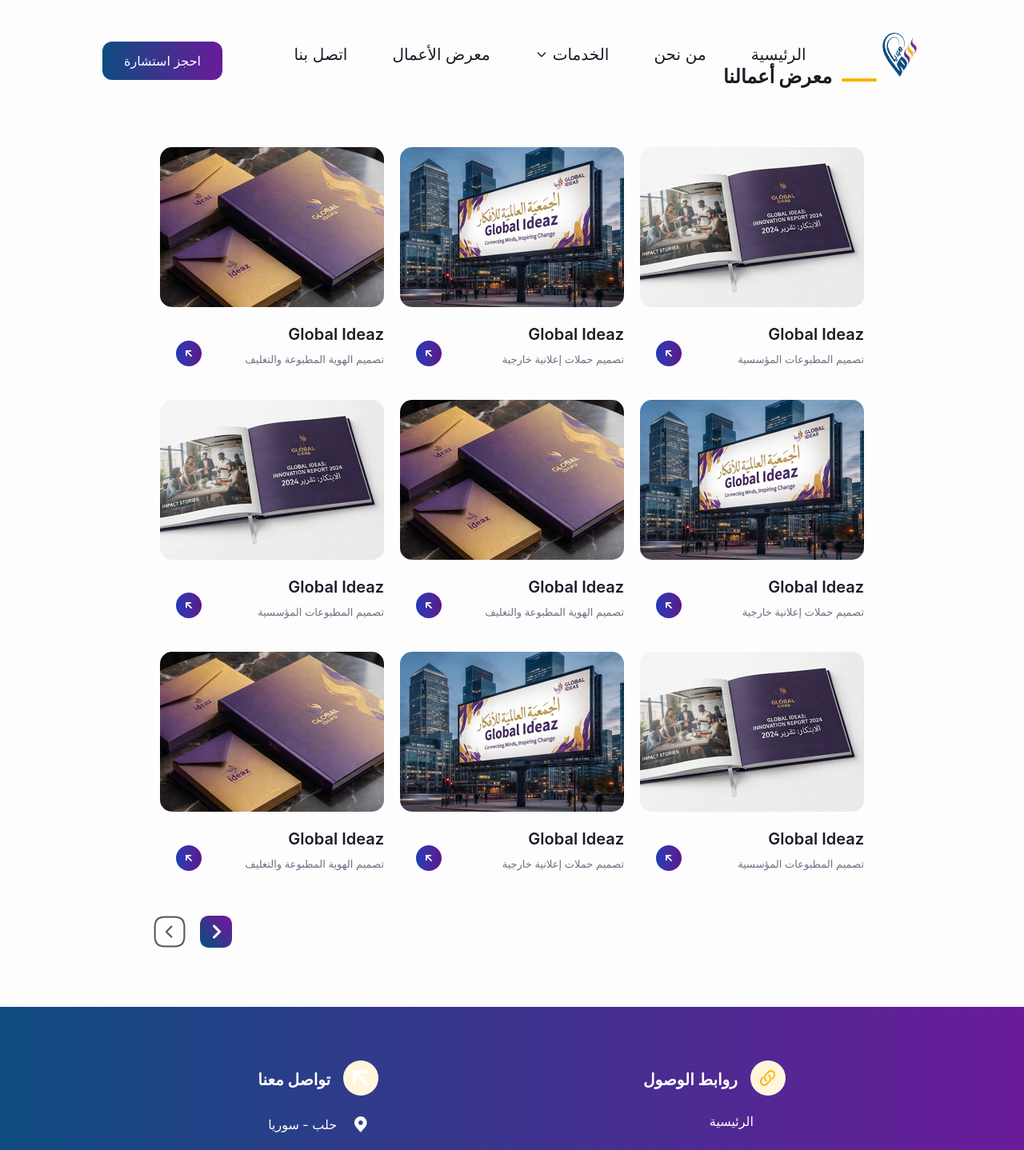
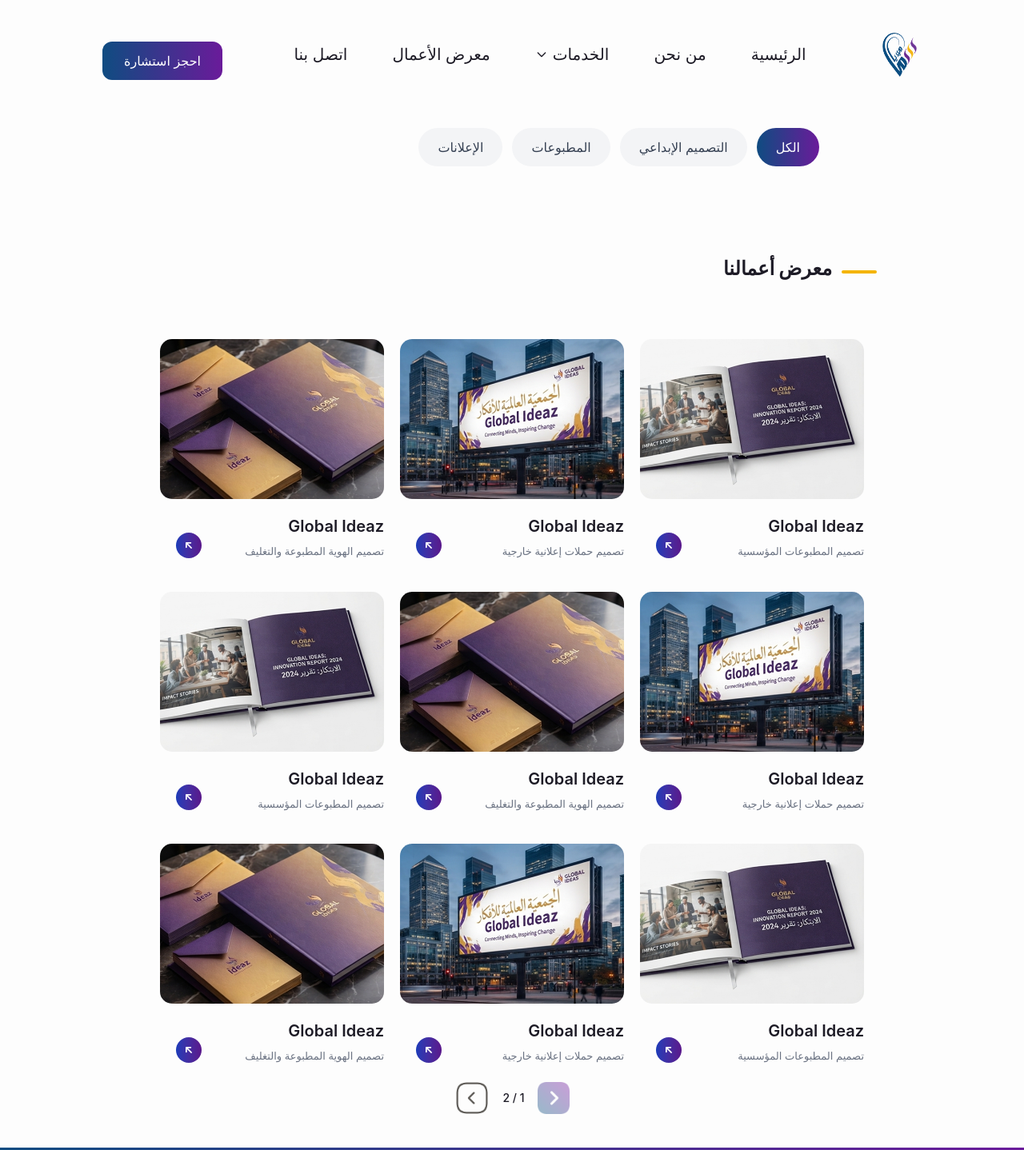
Before and after one commit to Abdalrhman-abd/media-agency-web, a React (Vite) app: page /PortfolioPage in a window 1280 px wide. Shown: the top 1438 px of the page at 80% size. Built offline with nearby package versions, Linux system fonts and the light colour scheme.

Commit message:
feat(portfolio): add category filter chips and pagination

```diff
--- a/src/features/portfolio/components/PortfolioPagination.tsx
+++ b/src/features/portfolio/components/PortfolioPagination.tsx
@@ -1,7 +1,59 @@
-import React from 'react';
+import React from 'react'
+import Vector2 from '../../../assets/images/Vector2.png'
+import icon9 from '../../../assets/images/icon9.png'
 
-const PortfolioPagination = () => {
-  return <div>PortfolioPagination</div>;
-};
+interface PortfolioPaginationProps {
+  currentPage: number;
+  totalPages: number;
+  onPageChange: (page: number) => void;
+}
 
-export default PortfolioPagination;
+const PortfolioPagination = ({
+
+  currentPage,
+  totalPages,
+  onPageChange,
+
+}: PortfolioPaginationProps) => {
+  if (totalPages <= 1) return null;
+ return (
+    <div className="flex items-center justify-center gap-4">
+      {/* Previous Page */}
+      <button
+        type="button"
+        disabled={currentPage === 1}
+        onClick={() => onPageChange(currentPage - 1)}
+        className="disabled:opacity-40 disabled:cursor-not-allowed"
+        aria-label="Previous page"
+      >
+        <img
+          src={Vector2}
+          alt=""
+          className="w-10"
+        />
+      </button>
+
+      {/* Current Page */}
+      <span className="text-sm font-medium">
+        {currentPage} / {totalPages}
+      </span>
+
+      {/* Next Page */}
+      <button
+        type="button"
+        disabled={currentPage === totalPages}
+        onClick={() => onPageChange(currentPage + 1)}
+        className="disabled:opacity-40 disabled:cursor-not-allowed"
+        aria-label="Next page"
+      >
+        <img
+          src={icon9}
+          alt=""
+          className="w-11"
+        />
+      </button>
+    </div>
+  );
+}
+
+export default PortfolioPagination
--- a/src/features/portfolio/components/portfolioFilter.tsx
+++ b/src/features/portfolio/components/portfolioFilter.tsx
@@ -1,7 +1,37 @@
-import React from 'react';
+import type { PortfolioCategory } from "../types";
 
-const portfolioFilter = () => {
-  return <div>portfolioFilter</div>;
+interface CategoryFilterProps {
+  selectedCategory: PortfolioCategory;
+  onCategoryChange: (category: PortfolioCategory) => void;
+}
+
+const categories = [
+  { label: "الكل", value: "all" },
+  { label: "التصميم الإبداعي", value: "creative" },
+  { label: "المطبوعات", value: "print" },
+  { label: "الإعلانات", value: "ads" },
+] as const;
+
+const PortfolioFilter = ({
+  selectedCategory,
+  onCategoryChange,
+}: CategoryFilterProps) => {
+  return (
+    <div className="flex flex-wrap justify-start items-center  gap-3">
+      {categories.map((category) => (
+        <button
+          key={category.value}
+          onClick={() => onCategoryChange(category.value)}
+          className={`rounded-full px-6 py-3 transition-colors ${selectedCategory === category.value
+            ? "brand-gradient text-white"
+            : "bg-gray-100 text-gray-700 hover:bg-gray-200"
+            }`}
+        >
+          {category.label}
+        </button>
+      ))}
+    </div>
+  );
 };
 
-export default portfolioFilter;
+export default PortfolioFilter;
--- a/src/features/portfolio/data.ts
+++ b/src/features/portfolio/data.ts
@@ -77,4 +77,28 @@ export const projectsData: Project[] = [
     image: img3,
     icon: Vector,
   },
+  {
+  id: '10',
+  title: 'Global Ideaz',
+  subtitle: 'تصميم مشروع جديد',
+  category: 'creative',
+  image: img1,
+  icon: Vector,
+},
+{
+  id: '11',
+  title: 'Global Ideaz',
+  subtitle: 'تصميم مشروع جديد',
+  category: 'creative',
+  image: img1,
+  icon: Vector,
+},
+{
+  id: '12',
+  title: 'Global Ideaz',
+  subtitle: 'تصميم مشروع جديد',
+  category: 'creative',
+  image: img1,
+  icon: Vector,
+},
 ];
--- a/src/features/portfolio/pages/PortfolioPage.tsx
+++ b/src/features/portfolio/pages/PortfolioPage.tsx
@@ -1,18 +1,64 @@
 import React from 'react';
-import { projectsData } from '../data';
-import { Project } from '../types';
 import SectionTitle from '../../../components/ui/SectionTitle';
 import Vector2 from '../../../assets/images/Vector2.png'
 import icon9 from '../../../assets/images/icon9.png'
+import PortfolioFilter from '../components/portfolioFilter';
+import { useMemo, useState } from "react";
+import { projectsData } from "../data";
+import type { PortfolioCategory, Project } from "./../types";
+import { useSearchParams } from 'react-router-dom';
+import PortfolioPagination from '../components/PortfolioPagination';
+const PortfolioPage = () => {
 
-const PortfolioPage = () => {
+  const [searchParams, setSearchParams] = useSearchParams();
+  const [currentPage, setCurrentPage] = useState(1);
+  const itemsPerPage = 9;
+  const selectedCategory = (searchParams.get("category") as PortfolioCategory) || "all";
+
+  const filteredProjects = useMemo(() => {
+    if (selectedCategory === "all") {
+      return projectsData;
+    }
+    return projectsData.filter(
+      (project) => project.category === selectedCategory
+    );
+  }, [selectedCategory]);
+
+  const totalPages = Math.ceil(
+    filteredProjects.length / itemsPerPage
+  );
+  const startIndex = (currentPage - 1) * itemsPerPage;
+  const visibleProjects = filteredProjects.slice(
+    startIndex,
+    startIndex + itemsPerPage
+  );
+
   return (
-    <section className="flex flex-col items-center py-10">
+    <>
+
+     <div className="mb-8 flex mt-40  max-w-2xl lg:mx-[20%]">
+          <PortfolioFilter
+            selectedCategory={selectedCategory}
+            onCategoryChange={(category) => {
+              setCurrentPage(1);
+              if (category === "all") {
+                setSearchParams({});
+              } else {
+                setSearchParams({ category });
+              }
+            }}
+          />
+        </div>
+      <div className="flex flex-col items-center py-10">
+
         <div className=' mb-8 py-10 ml-0 sm:ml-180'>
           <SectionTitle title='معرض أعمالنا' />
         </div>
+
+
+
         <div className="flex flex-wrap justify-center gap-5 max-w-5xl">
-        {projectsData.map((project: Project) => (
+          {visibleProjects.map((project: Project) => (
             <div key={project.id} className=" rounded-lg w-70 ms:w-70 ">
               <img src={project.image} alt={project.title} className="h-50 w-full object-cover rounded-[15px] mb-5" />
               <div className="flex items-center justify-between">
@@ -27,14 +73,17 @@ const PortfolioPage = () => {
             </div>
           ))}
         </div>
-      <div className='flex flex-col '>
-        <div className='flex items-center gap-4 p-8 ml-0 sm:mr-200'>
-          <img src={Vector2} alt="icon" className='w-10 '/>
-          <img src={icon9} alt="icon" className='w-11'/>
+        {filteredProjects.length > 0 && (
+          <PortfolioPagination
+            currentPage={currentPage}
+            totalPages={totalPages}
+            onPageChange={setCurrentPage}
+          />
+        )}
       </div>
-      </div>
-    </section>
+    </>
   );
+
 };
 
 export default PortfolioPage;
--- a/src/features/portfolio/types.ts
+++ b/src/features/portfolio/types.ts
@@ -1,6 +1,8 @@
-// src/features/portfolio/types.ts
 
 export type ProjectCategory = 'creative' | 'ads' | 'print';
+
+export type PortfolioCategory = 'all' | ProjectCategory;
+
 
 export interface Project {
   id: string;
```
Lines whose indentation alone changed are shown as unchanged.
